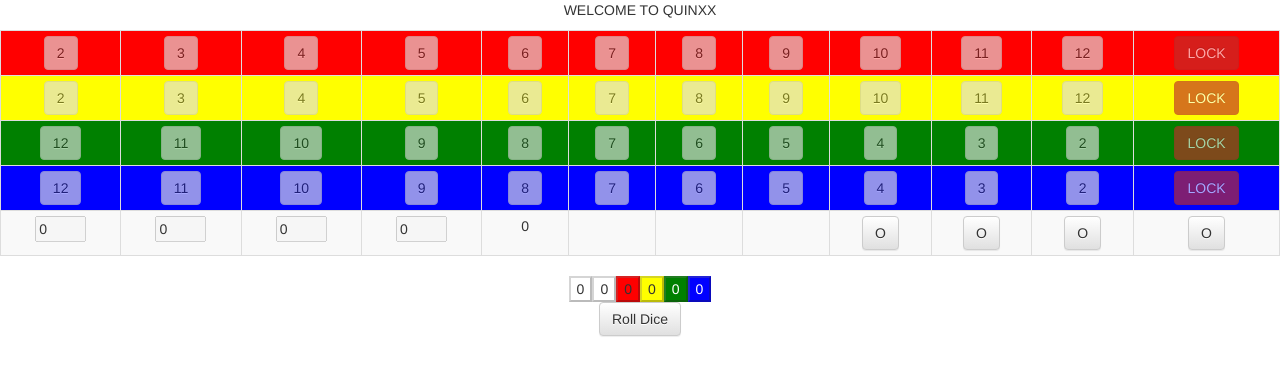
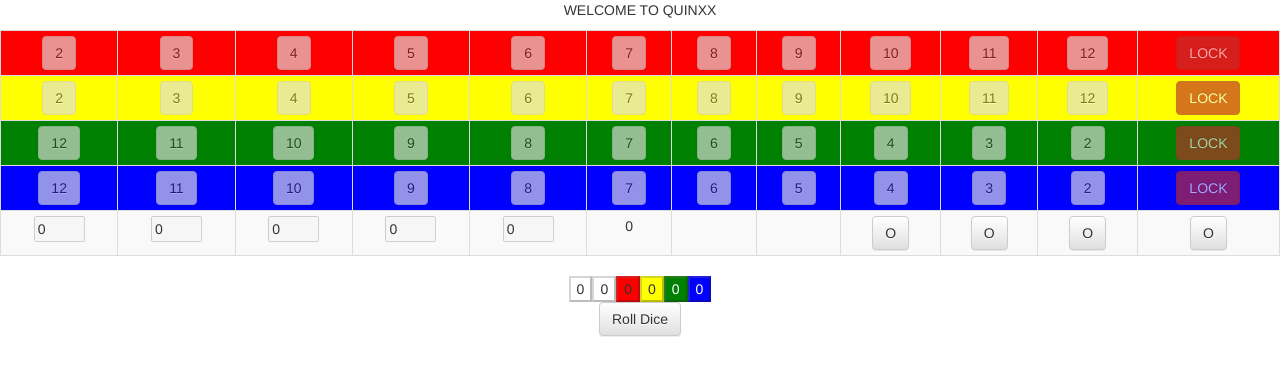
Before and after one commit to kofl91/Qwixx, a React (Create React App) app: page / in a window 1280 px wide. Shown: the top 376 px of the page. Built offline with nearby package versions, Linux system fonts and the light colour scheme.

Commit message:
Add failthrows to point calculation

```diff
--- a/src/Quinx.js
+++ b/src/Quinx.js
@@ -34,11 +34,12 @@ export function canLockRow(gamecard, color) {
             row.includes(2) && (color === 'BLUE' || color === 'GREEN'));
 }
 
-export function calculateTotalScore(gamecard) {
+export function calculateTotalScore(gamecard, failthrows) {
     return calculateScore(gamecard['RED'].length) +
         calculateScore(gamecard['YELLOW'].length) +
         calculateScore(gamecard['BLUE'].length) +
-        calculateScore(gamecard['GREEN'].length);
+        calculateScore(gamecard['GREEN'].length) -
+        failthrows * 5;
 }
 
 let notYetIncluded = function (possibleResult, color, possibleWhite) {
@@ -67,7 +68,7 @@ export function generatePossibleEntries(diceRolls, gamecard) {
         allPossibleColor[color].forEach(possibleDigit => {
             if (notYetIncluded(gamecard, color, possibleDigit) &&
                 notYetIncluded(possibleResult, color, possibleDigit) &&
-            !isDisabled(gamecard[color],possibleDigit,isReversed(color)) &&
+                !isDisabled(gamecard[color], possibleDigit, isReversed(color)) &&
                 !isLocked(gamecard[color])
             ) {
                 possibleResult[color].push(possibleDigit);
--- a/src/QuinxBoard.js
+++ b/src/QuinxBoard.js
@@ -59,16 +59,27 @@ const QuinxSheet = (props) => {
 };
 
 const ScoreCard = (props) => {
-    let singleScores = ['RED', 'YELLOW', 'GREEN', 'BLUE'].map(color => {
+    let scoreCard = ['RED', 'YELLOW', 'GREEN', 'BLUE'].map(color => {
         return (<td key={color}>
             <input value={calculateScore(props.gamecard[color].length)} size={3}
                    disabled={true}/>
         </td>);
     });
-    singleScores.push(<td key={'totalscore'}>
-        {calculateTotalScore(props.gamecard)}
+    scoreCard.push(<td key={'negativeScore'}>
+        <input value={5 * props.failthrows * -1} size={3}
+               disabled={true}/>
     </td>);
-    return (singleScores);
+    scoreCard.push(<td key={'totalscore'}>
+        {calculateTotalScore(props.gamecard, props.failthrows)}
+    </td>);
+    scoreCard.push(<td key={'emptycoloum1'}/>);
+    scoreCard.push(<td key={'emptycoloum2'}/>);
+    scoreCard.push(<FailThrows key={'failthrows'}
+                               acceptFailthrow={props.acceptFailthrow}
+                               failthrows={props.failthrows}
+    />);
+
+    return (scoreCard);
 };
 
 export const QuinxBoard = ({gamecard, failthrows, diceRolls, lockRow, addToGamecard, acceptFailthrow}) => {
@@ -85,13 +96,8 @@ export const QuinxBoard = ({gamecard, failthrows, diceRolls, lockRow, addToGamec
             <tr>
                 <ScoreCard
                     gamecard={gamecard}
-                />
-                <td/>
-                <td/>
-                <td/>
-                <FailThrows
+                    failthrows={failthrows}
                     acceptFailthrow={acceptFailthrow}
-                    failthrows={failthrows}
                 />
             </tr>
             </tbody>
```
Lines whose indentation alone changed are shown as unchanged.
